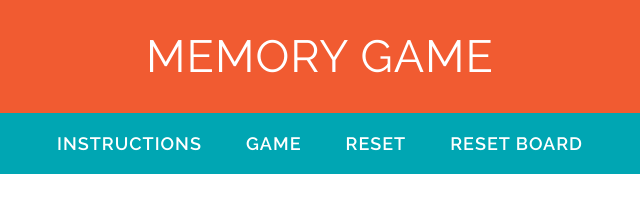
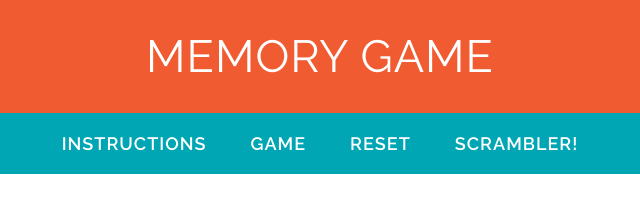
Before and after one commit to ADorfman33/memory_game, a plain HTML site: page index.html in a window 1280 px wide. Shown: the top 206 px of the page, 320-960 px from the left. Drawn offline with Linux system fonts and the light colour scheme; a web font is replaced by a local one.

Commit message:
Added scrambler title

```diff
--- a/index.html
+++ b/index.html
@@ -20,7 +20,7 @@
     <a class="game_buttons" href = "#instructions">Instructions</a>
     <a class="game_buttons" href="#game">Game</a>
     <a id="resetButton" class="game_buttons">Reset</a>
-    <a id="resetBoardButton" class="game_buttons">Reset Board</a>
+    <a id="resetBoardButton" class="game_buttons">Scrambler!</a>
   </nav>
 
   <main>
```
